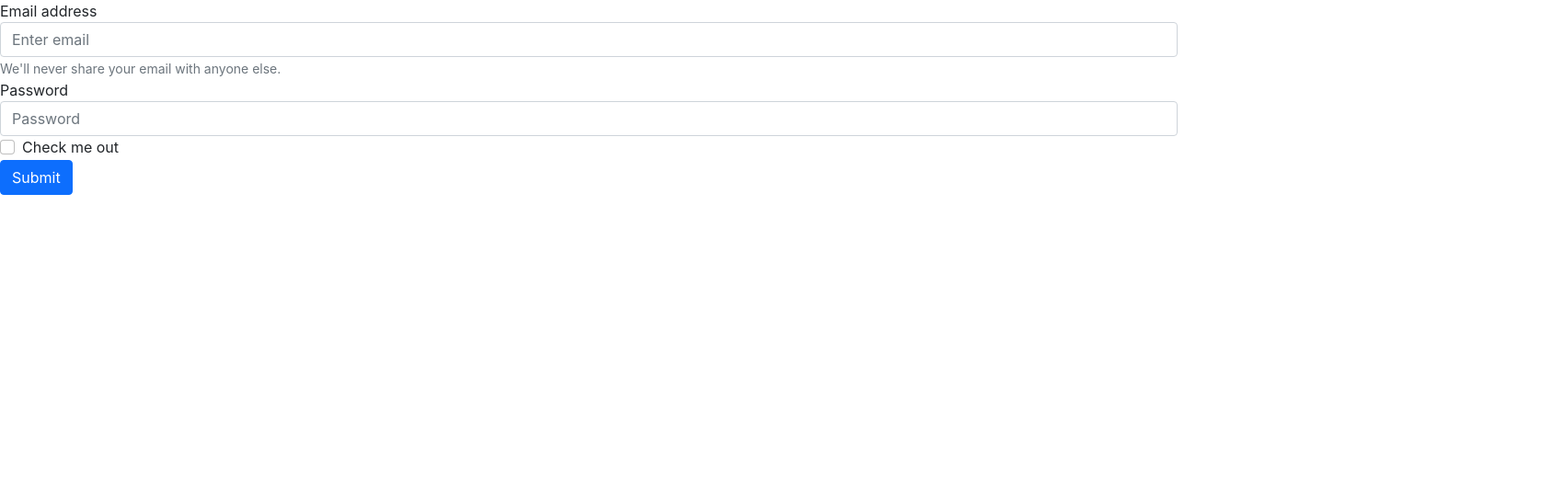
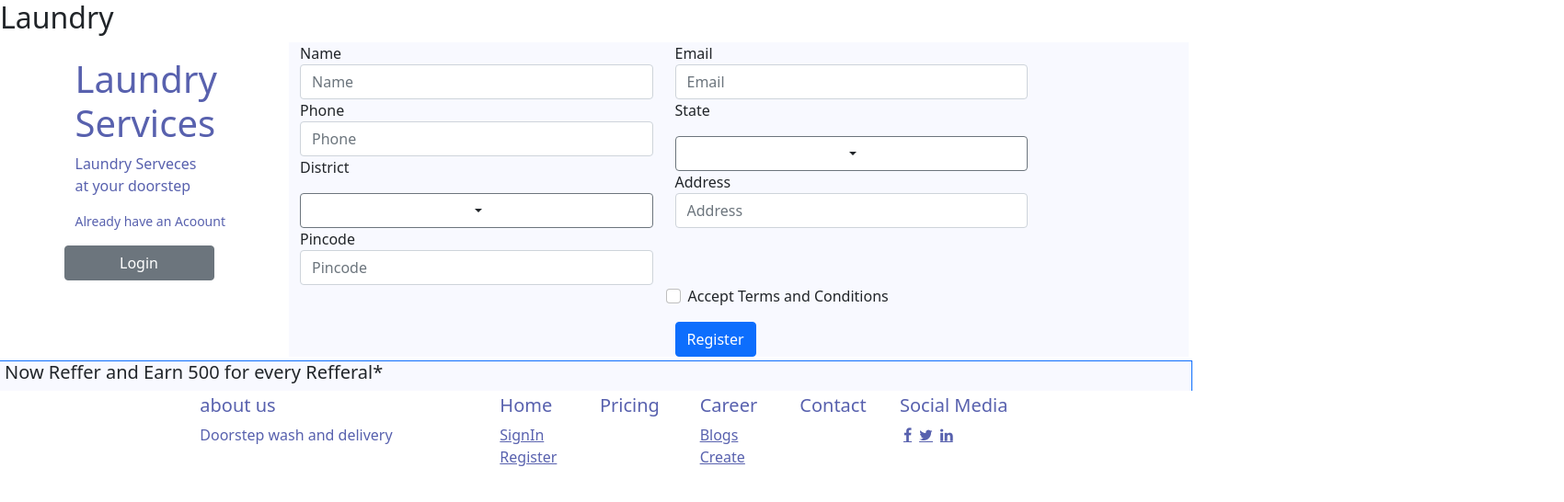
Before and after one commit to radhe-ji-dev/laundry-service-mycopy, a React (Create React App) app: page / in a window 1280 px wide. Shown: the top 546 px of the page at 92% size, 1700 px wide, since content can reach past the window. Built offline with nearby package versions, Linux system fonts and the light colour scheme.

Commit message:
Register completed

```diff
--- a/package.json
+++ b/package.json
@@ -6,11 +6,13 @@
     "@testing-library/jest-dom": "^5.16.1",
     "@testing-library/react": "^12.1.2",
     "@testing-library/user-event": "^13.5.0",
+    "bootstrap": "^5.1.3",
     "bootstrap-icons": "^1.7.2",
     "react": "^17.0.2",
     "react-dom": "^17.0.2",
     "react-router-dom": "^6.2.1",
     "react-scripts": "5.0.0",
+    "reactstrap": "^9.0.1",
     "web-vitals": "^2.1.4"
   },
   "scripts": {
--- a/src/components/HomepageLeft.js
+++ b/src/components/HomepageLeft.js
@@ -12,7 +12,7 @@ function Navbar(props) {
         </p>
       </div>
       <div className="row">
-        <button className="btn"></button>
+        <button className="btn">Register</button>
       </div>
     </div>
   );
--- a/src/components/Referbanner.js
+++ b/src/components/Referbanner.js
@@ -2,8 +2,13 @@ import React from "react";
 
 function Referbanner(props) {
   return (
-    <div className="col-xs-12" style={{ backgroundColor: "var(--lightblue)" }}>
-      <h5>refer and earn</h5>
+    <div
+      className="col-md-12 border border-primary border-bottom-0 m-1"
+      style={{ backgroundColor: "var(--lightblue)" }}
+    >
+      <h5 className=" border-top-0">
+        Now Reffer and Earn 500 for every Refferal*
+      </h5>
     </div>
   );
 }
--- a/src/components/Register.js
+++ b/src/components/Register.js
@@ -1,43 +1,131 @@
+import Footer from "./Footer";
+import Navbar from "./Navbar";
+import Referbanner from "./Referbanner";
+import Dropdown from "./dropdown";
+
 function register() {
   return (
     <>
-      <form>
-        <div className="form-group">
-          <label for="exampleInputEmail1">Email address</label>
+      <div className="row">
+        <Navbar />
+      </div>
+      <div className="row">
+        <div className="col-md-3  mt-3 " style={{ color: "#5861AE" }}>
+          <div className="row ">
+            <h1 className="offset-md-3 col-md-6 " style={{ fontSize: "48" }}>
+              Laundry Services
+            </h1>
+            <p className="offset-md-3 col-md-6">
+              Laundry Serveces at your doorstep
+            </p>
+            <small className="offset-md-3 col-md-7">
+              <p>Already have an Acoount</p>
+            </small>
+            <button className="btn btn-secondary offset-md-3 col-md-6">
+              Login
+            </button>
+          </div>
+        </div>
+        {/*here i am dividing varicle */}
+        <div
+          className="col-md-9 "
+          style={{ backgroundColor: "var(--lightblue)" }}
+        >
+          <div className="row">
+            <div className="col-md-5">
+              <div className="form-group col-md-12">
+                <label for="exampleInputEmail1">Name</label>
                 <input
-            type="email"
-            className="form-control"
+                  type="text"
+                  className="form-control "
                   id="exampleInputEmail1"
                   aria-describedby="emailHelp"
-            placeholder="Enter email"
-          />
-          <small id="emailHelp" className="form-text text-muted">
-            We'll never share your email with anyone else.
-          </small>
-        </div>
-        <div className="form-group">
-          <label for="exampleInputPassword1">Password</label>
-          <input
-            type="password"
-            className="form-control"
-            id="exampleInputPassword1"
-            placeholder="Password"
+                  placeholder="Name"
                 />
               </div>
-        <div className="form-group form-check">
+              <div className="form-group col-md-12">
+                <label for="exampleInputEmail1">Phone</label>
                 <input
+                  type="text"
+                  className="form-control "
+                  id="exampleInputEmail1"
+                  aria-describedby="emailHelp"
+                  placeholder="Phone"
+                />
+              </div>
+              <div className="form-group col-md-12">
+                <p>District</p>
+                <Dropdown />
+              </div>
+              <div className="form-group col-md-12">
+                <label for="exampleInputEmail1">Pincode</label>
+                <input
+                  type="text"
+                  className="form-control "
+                  id="exampleInputEmail1"
+                  aria-describedby="emailHelp"
+                  placeholder="Pincode"
+                />
+              </div>
+            </div>
+            <div className="col-md-5">
+              {" "}
+              {/*this is right part*/}
+              <div className="form-group col-md-12">
+                <label for="exampleInputEmail1">Email</label>
+                <input
+                  type="text"
+                  className="form-control "
+                  id="exampleInputEmail1"
+                  aria-describedby="emailHelp"
+                  placeholder="Email"
+                />
+              </div>
+              <div className="form-group col-md-12">
+                <p>State</p>
+                <Dropdown />
+              </div>
+              <div className="form-group col-md-12">
+                <label for="exampleInputEmail1">Address</label>
+                <input
+                  type="text"
+                  className="form-control "
+                  id="exampleInputEmail1"
+                  aria-describedby="emailHelp"
+                  placeholder="Address"
+                />
+              </div>
+            </div>
+            <div>
+              <p>
+                <span>
+                  <div class="form-check offset-md-5">
+                    <input
+                      class="form-check-input"
                       type="checkbox"
-            className="form-check-input"
-            id="exampleCheck1"
+                      value=""
+                      id="flexCheckDefault"
                     />
-          <label className="form-check-label" for="exampleCheck1">
-            Check me out
+                    <label class="form-check-label" for="flexCheckDefault">
+                      Accept Terms and Conditions
                     </label>
                   </div>
-        <button type="submit" className="btn btn-primary">
-          Submit
-        </button>
-      </form>
+                </span>
+              </p>
+            </div>
+            <div className="offset-md-5">
+              <button className="btn btn-primary">Register</button>
+            </div>
+          </div>
+        </div>
+      </div>
+
+      <div className="row">
+        <Referbanner />
+      </div>
+      <div className="row">
+        <Footer />
+      </div>
     </>
   );
 }
--- /dev/null
+++ b/src/components/dropdown.js
@@ -0,0 +1,50 @@
+import React from "react";
+import "bootstrap/dist/css/bootstrap.min.css";
+import {
+  DropdownMenu,
+  DropdownItem,
+  ButtonDropdown,
+  DropdownToggle,
+} from "reactstrap";
+
+function Dropdown() {
+  // ButtonDropdown open state
+  const [dropdownOpen, setOpen] = React.useState(false);
+
+  return (
+    <div
+      style={{
+        marginTop: 5,
+        display: "block",
+      }}
+    >
+      <ButtonDropdown
+        toggle={() => {
+          setOpen(!dropdownOpen);
+        }}
+        isOpen={dropdownOpen}
+        className="col-md-12 "
+      >
+        <DropdownToggle
+          className="bg-white text-dark col-md-12 "
+          caret
+        ></DropdownToggle>
+        <DropdownMenu className="  float-md-start col-md-12">
+          <DropdownItem header></DropdownItem>
+          <DropdownItem>One</DropdownItem>
+          <DropdownItem>Two</DropdownItem>
+          <DropdownItem>Three</DropdownItem>
+          <DropdownItem>Four</DropdownItem>
+          <DropdownItem>Five</DropdownItem>
+          <DropdownItem>Six</DropdownItem>
+          <DropdownItem>Seven</DropdownItem>
+          <DropdownItem>Eight</DropdownItem>
+          <DropdownItem>Nine</DropdownItem>
+          <DropdownItem>Zero</DropdownItem>
+        </DropdownMenu>
+      </ButtonDropdown>
+    </div>
+  );
+}
+
+export default Dropdown;
```
Also changed, not shown: 1 other file (tests, documents, lock files or other folders). Lines whose indentation alone changed are shown as unchanged.
